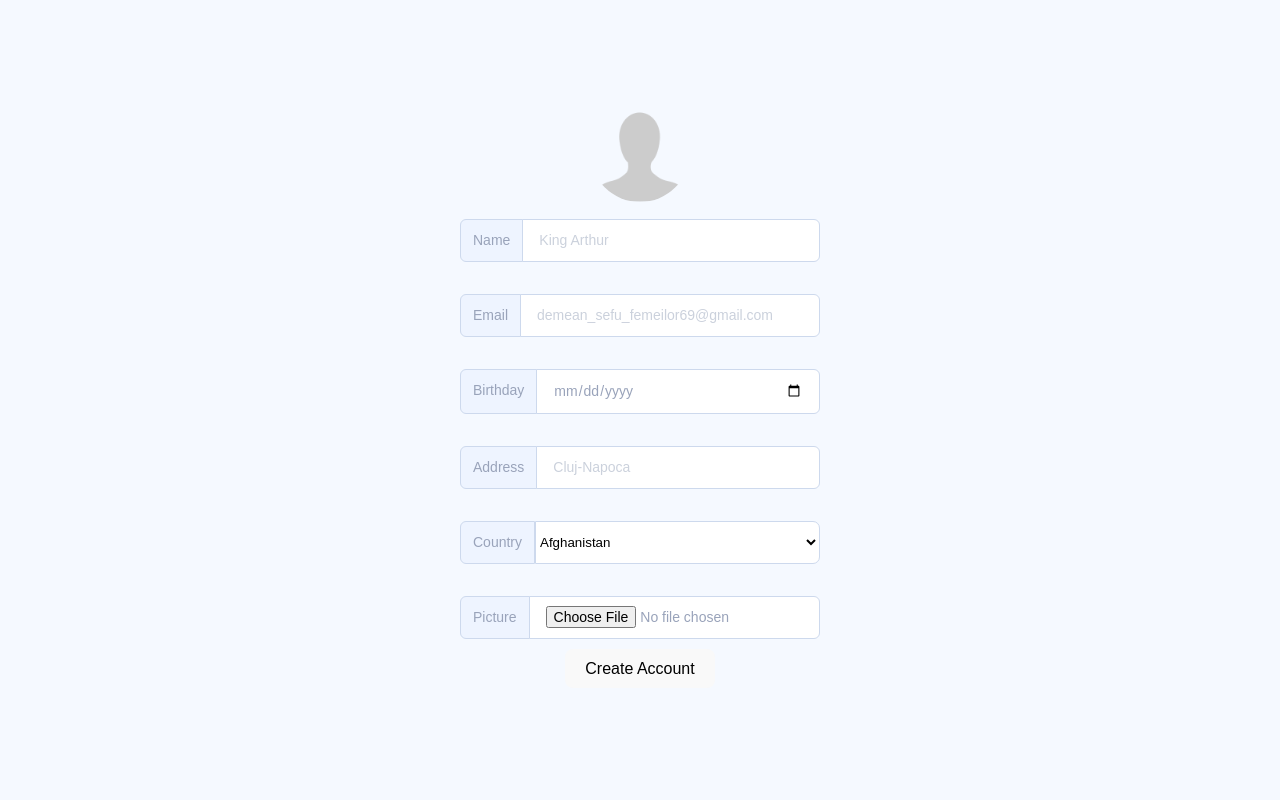
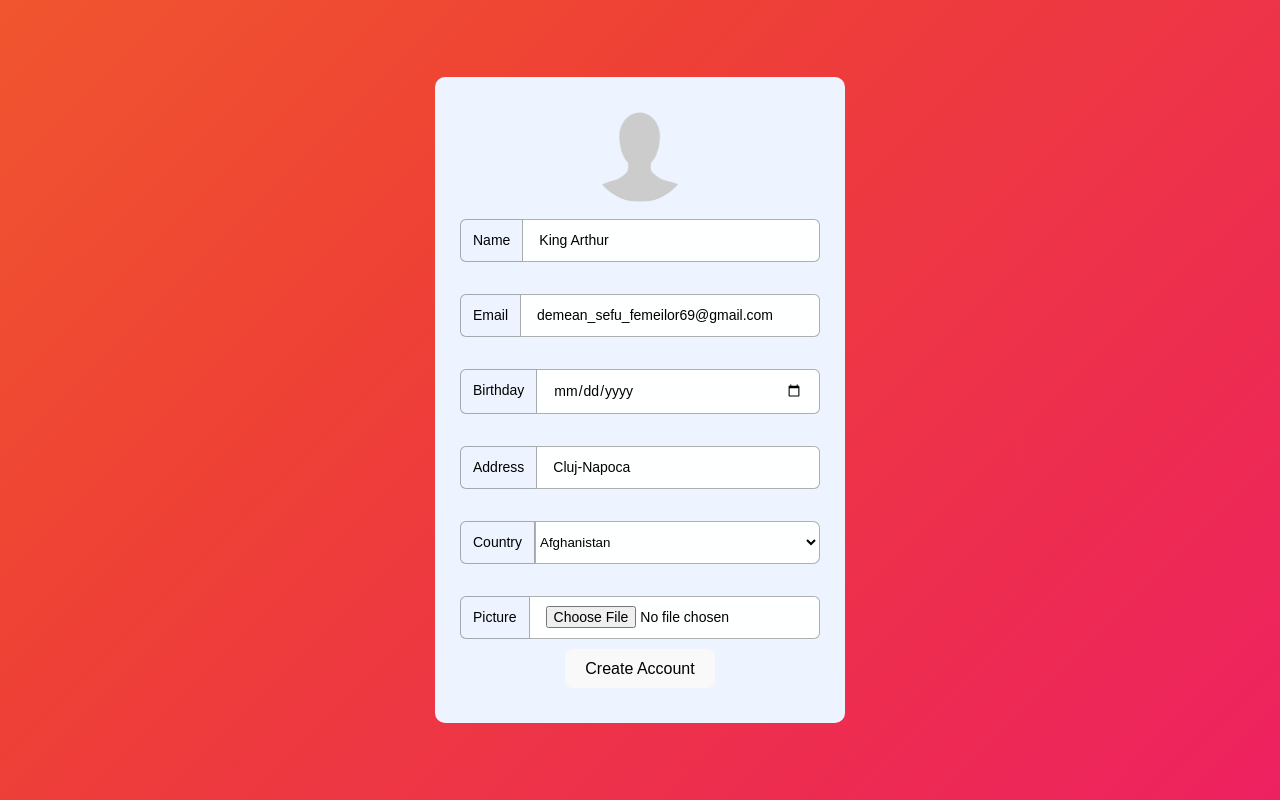
Before and after one commit to MihutMatei/wwscout2, a React (Vite) app: page / in a window 1280 px wide. Built offline with nearby package versions, Linux system fonts and the light colour scheme.

Commit message:
Final Design

```diff
--- a/src/App.css
+++ b/src/App.css
@@ -52,13 +52,18 @@
 }
 
 :root {
+  --gradient-color1: #EC018B;
+  --gradient-color2: #EE4135;
+  --gradient-color3: #F7941D;
+  --gradient-color4: #FBB040;
 
-  --input-color: #99A3BA;
-  --input-border: #CDD9ED;
-  --input-background: #fff;
-  --input-placeholder: #CBD1DC;
+  --back-color: #F7941D;
+  --input-color: #000000;
+  --input-border: #00000050;
+  --input-background: #ffffffee;
+  --input-placeholder: #000000;
 
-  --input-border-focus: #275EFE;
+  --input-border-focus: #EC018B;
 
   --group-color: var(--input-color);
   --group-border: var(--input-border);
@@ -66,7 +71,7 @@
 
   --group-color-focus: #fff;
   --group-border-focus: var(--input-border-focus);
-  --group-background-focus: #678EFE;
+  --group-background-focus: #EC018B;
 
 }
 
@@ -162,7 +167,7 @@ body {
   justify-content: center;
   align-items: center;
   flex-direction: column;
-  background: #F5F9FF;
+  /* background: var(--back-color);   */
   .form-group {
       max-width: 360px;
       &:not(:last-child) {
@@ -181,3 +186,37 @@ body {
 .country::placeholder{
   color: var(--input-color);
 }
+
+.background{
+  background-color: var(--group-background);
+  border-radius: 10px;
+  padding: 25px;
+}
+
+#picture{
+  background-color: var(--input-background);
+}
+
+body {
+	background: linear-gradient(-45deg,
+    #EC018B,
+    #EE4135,
+    #F7941D,
+    #FBB040
+  );
+	background-size: 400% 400%;
+	animation: gradient 15s ease infinite;
+	height: 100vh;
+}
+
+@keyframes gradient {
+	0% {
+		background-position: 0% 50%;
+	}
+	50% {
+		background-position: 100% 50%;
+	}
+	100% {
+		background-position: 0% 50%;
+	}
+}
--- a/src/App.jsx
+++ b/src/App.jsx
@@ -7,7 +7,7 @@ import './App.css'
 function App() {
   return (
     <>
-    <div>
+    <div className='background'>
     <div className='spaced'>
       <img className="photo" src={backgroundImage} alt="Placeholder" />
     </div>
@@ -241,7 +241,7 @@ function App() {
         </div>
         </div>
 
-        <div className='spaced'>
+        <div className='spaced '>
           <button type="submit">Create Account</button>
         </div>
       </form>
```
